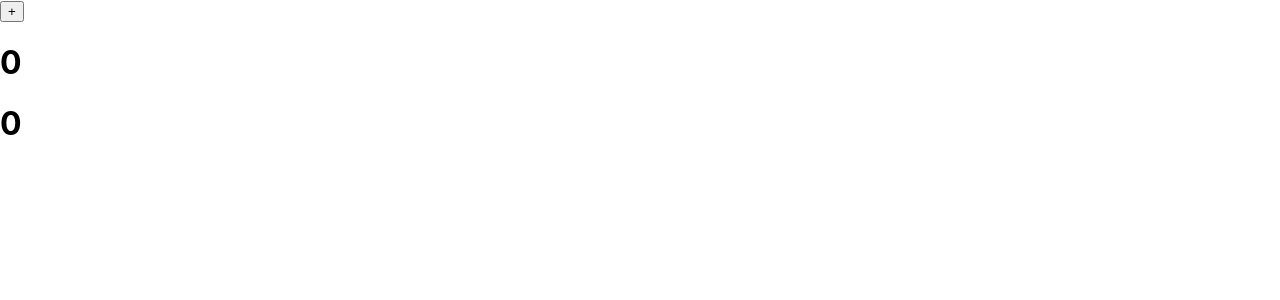
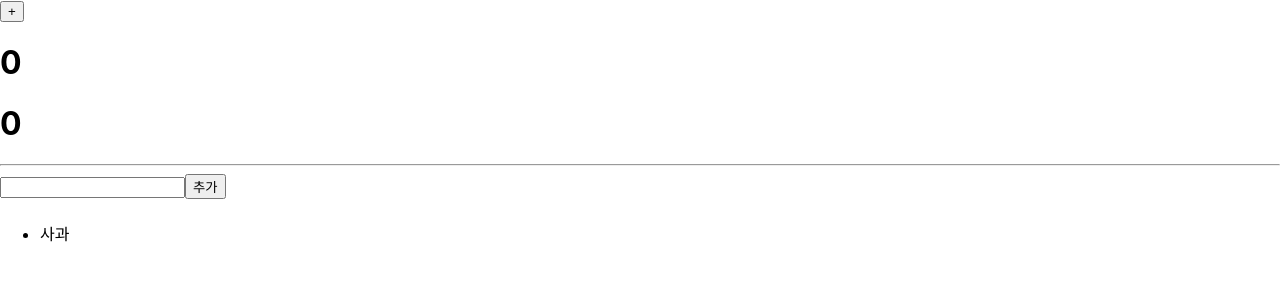
Before and after one commit to Chixol/React_FILE, a React (Create React App) app in the folder basic/: page / in a window 1280 px wide. Shown: the top 300 px of the page. Built offline with nearby package versions, Linux system fonts and the light colour scheme.

Commit message:
2024-04-08 11:00

```diff
--- a/basic/src/interaction/StateComponent.tsx
+++ b/basic/src/interaction/StateComponent.tsx
@@ -1,4 +1,4 @@
-import React, { useState } from 'react'
+import React, { ChangeEvent, useState } from 'react'
 
 // 상태(status) :
 // - 각각의 컴포넌트가 가지는 데이터
@@ -16,6 +16,9 @@ export default function StateComponent() {
     const [count, setCount] = useState<number>(0);
     // let total: number = 0;
     const [total, setTotal] = useState<number>(0);
+    // let favorites: string[] = [];
+    const [favorites, setFavorites] = useState<string[]>(['사과']);
+    const [favorite, setFavorite] = useState<string>('');
 
     const onCountAddHandler = () => {
         // setCount(count + 1);
@@ -39,12 +42,41 @@ export default function StateComponent() {
         setCount(tmp);
         setTotal(total + tmp);
     }
+    // Input 요소의 값을 가져오고자 할땐 onChange 이벤트의 .target.value로 가져옴
+    const onInputHandler = (event: ChangeEvent<HTMLInputElement>) => {
+      // 가져온 .target.value 값을 상태에 지정
+      setFavorite(event.target.value);
+    }
+
+    const onAddListHandler = () => {
+      // 상태가 배열 혹은 객체이면 각각에 대해 요소를 추가, 변경이 일어나도 상태가 변경된 것으로 인식하지 않음 (실제 주소 변경 x)
+      // 상태가 변경된 것도 인식하게 하고 싶으면 새로운 배열 혹은 객체를 생성하여 상태를 변경해야 함 (일반적으로 복사해서 변경)
+
+      // 변경작업은 아래코드가 정석
+      // favorites.push(favorite);
+      // const newFavorites = favorites.map(item => item);
+      // setFavorites(newFavorites);
+
+      // 복사만 할때는 아래코드가 간편
+      setFavorites([...favorites, favorite]);
+      setFavorite('');
+    };
 
     return(
       <>
         <button onClick={onCountAddHandler}>+</button>
         <h1>{count}</h1>
         <h1>{total}</h1>
+
+        <hr />
+
+        {/* Input이 만약 상태를 변경한다면 value로 그 상태를 지정해야 불일치가 발생하지 않음 */}
+        <input onChange={onInputHandler} value={favorite} />
+        <button onClick={onAddListHandler}>추가</button>
+        <h4>{favorite}</h4>
+        <ul>
+          {favorites.map((item, index) => <li key={index}>{item}</li>)}
+        </ul>
       </>
     )
 }
```
